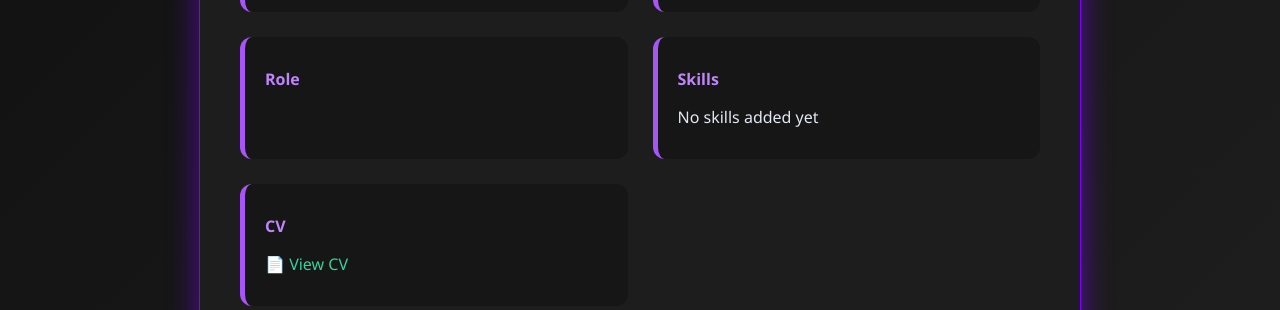
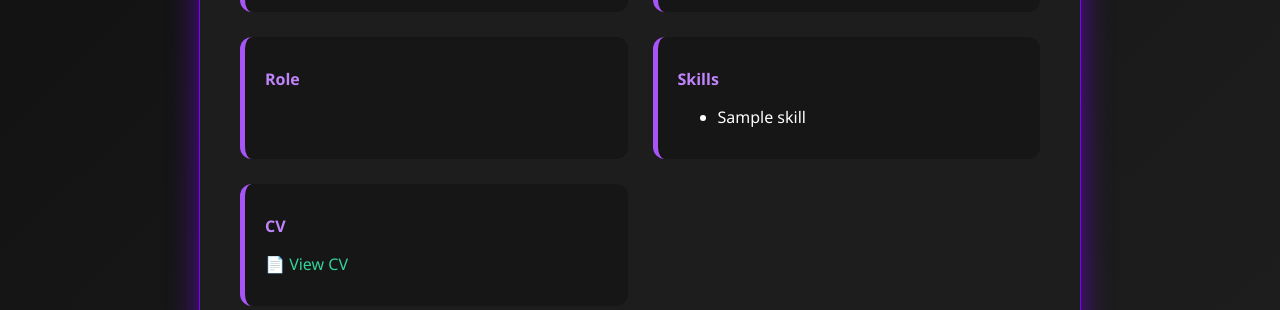
Before and after one commit to Buggy7506/Joblink-Kenya, a Django app: template core/templates/profile.html in a window 1280 px wide. Shown: the part 588-898 px from the top of the page. Run offline with Django 5.2, Linux system fonts and the light colour scheme; the template is opened without the code that fills it: most values are stand-ins (such as "Sample title", 1, 10 or a date in 2020); some libraries are stand-ins or nearby versions.

Commit message:
Update profile.html

```diff
--- a/core/templates/profile.html
+++ b/core/templates/profile.html
@@ -164,7 +164,7 @@
     </div>
     <div>
       <p>Skills</p>
-      {% if user.skills %}
+      {% if skills %}
         <ul>
           {% for skill in skills %}
             <li>{{ skill }}</li>
```
